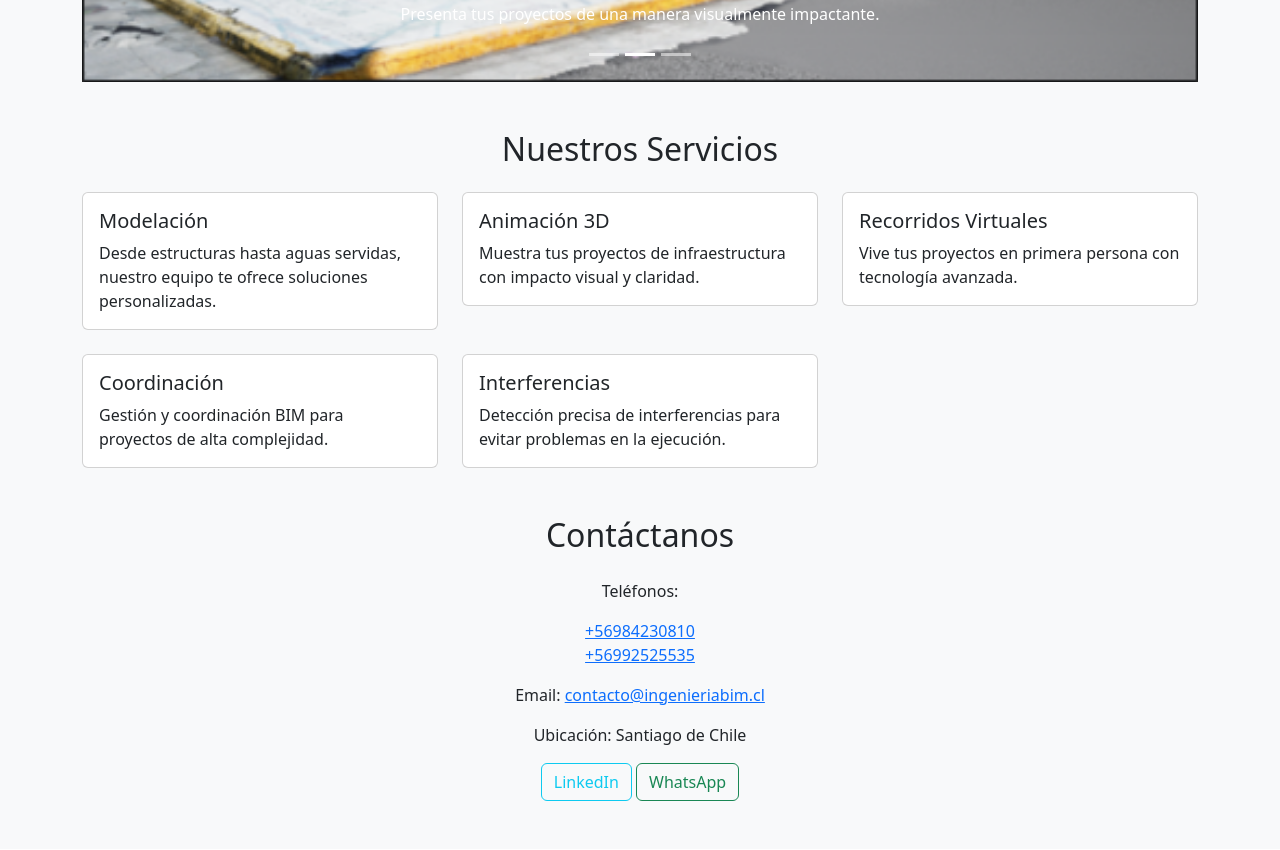
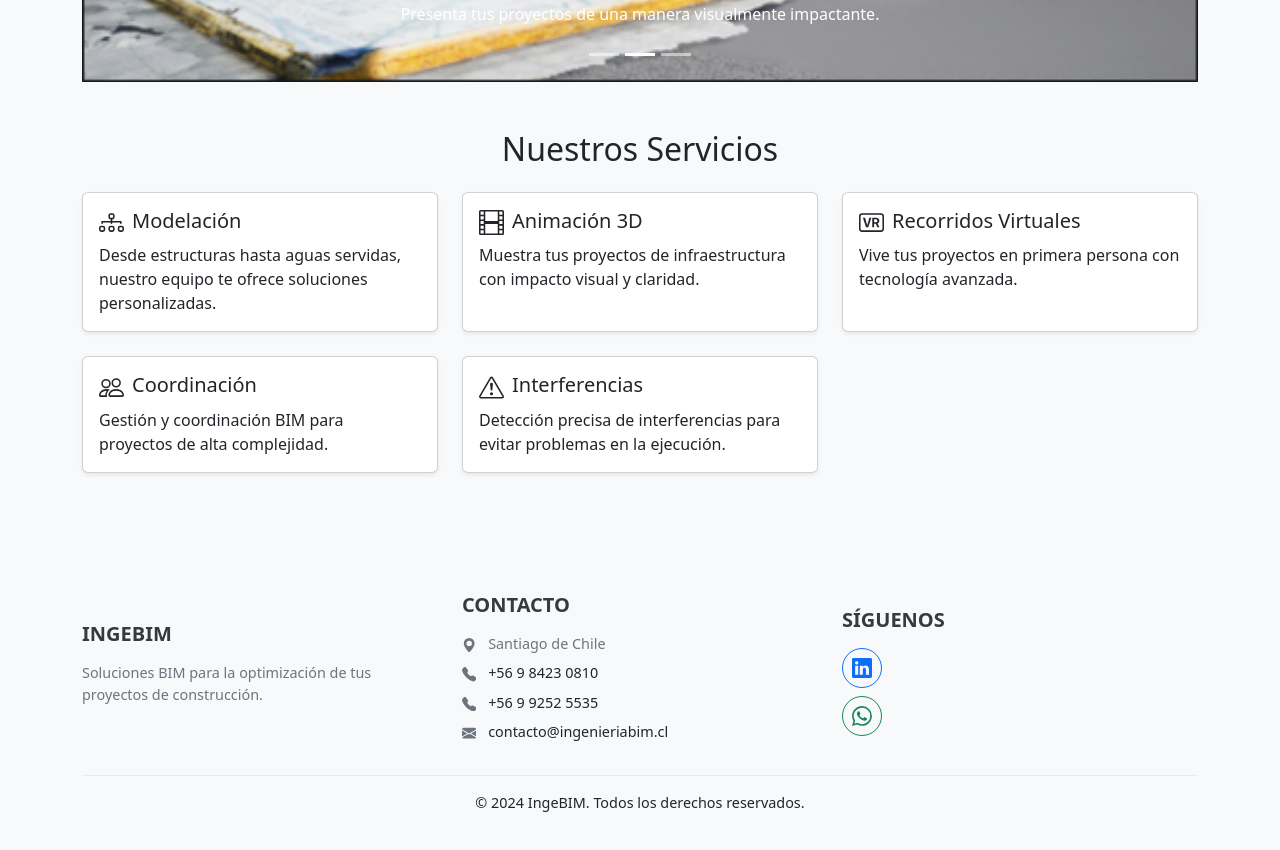
Before and after one commit to 0xtakemichi/bimviewer-web-app, a React (Vite) app: page / in a window 1280 px wide. Shown: the part 1140-1990 px from the top of the page. Built offline with nearby package versions, Linux system fonts and the light colour scheme; no server answers; what @thatopen/ui would draw is missing.

Commit message:
Add footer and services sections to home page
Implements a footer component with contact information and social media links.

Introduces a services section displaying available services with descriptions.

Updates dependencies, including react-bootstrap-icons.

```diff
--- a/package.json
+++ b/package.json
@@ -43,6 +43,7 @@
     "jszip": "3.10.1",
     "react": "18.2.0",
     "react-bootstrap": "^2.10.5",
+    "react-bootstrap-icons": "^1.11.6",
     "react-chartjs-2": "^5.2.0",
     "react-dom": "18.2.0",
     "react-router-dom": "6.18.0",
--- /dev/null
+++ b/src/components/Footer.css
@@ -0,0 +1,52 @@
+.footer {
+  font-size: 0.9rem;
+}
+
+.footer h5 {
+  margin-bottom: 1rem;
+  color: #343a40; /* Dark grey for titles */
+}
+
+.footer p,
+.footer ul li {
+  color: #6c757d; /* Medium grey for text */
+}
+
+.footer a {
+  text-decoration: none;
+  transition: color 0.2s ease-in-out;
+}
+
+.footer a:hover {
+  color: #007bff; /* Primary color on hover */
+}
+
+.footer .list-unstyled li {
+  margin-bottom: 0.5rem;
+}
+
+.footer .btn-outline-primary,
+.footer .btn-outline-success {
+  border-radius: 50%; /* Circular buttons */
+  width: 40px;
+  height: 40px;
+  display: inline-flex;
+  align-items: center;
+  justify-content: center;
+  padding: 0;
+  transition: background-color 0.2s ease-in-out, color 0.2s ease-in-out;
+}
+
+.footer .btn-outline-primary:hover {
+  background-color: #007bff;
+  color: white;
+}
+
+.footer .btn-outline-success:hover {
+  background-color: #28a745;
+  color: white;
+}
+
+.footer .border-top {
+  border-top-color: #e9ecef !important; /* Lighter border */
+}
--- /dev/null
+++ b/src/components/Footer.tsx
@@ -0,0 +1,57 @@
+import React from 'react';
+import { Container, Row, Col, Button } from 'react-bootstrap';
+import { Linkedin, Whatsapp, GeoAltFill, TelephoneFill, EnvelopeFill } from 'react-bootstrap-icons';
+import './Footer.css';
+
+const Footer: React.FC = () => {
+  return (
+    <footer className="footer bg-light text-center text-lg-start mt-auto py-4">
+      <Container>
+        <Row className="align-items-center">
+          <Col lg={4} md={4} className="mb-4 mb-lg-0">
+            <h5 className="text-uppercase fw-bold">IngeBIM</h5>
+            <p>
+              Soluciones BIM para la optimización de tus proyectos de construcción.
+            </p>
+          </Col>
+
+          <Col lg={4} md={4} className="mb-4 mb-md-0">
+            <h5 className="text-uppercase fw-bold">Contacto</h5>
+            <ul className="list-unstyled mb-0">
+              <li>
+                <GeoAltFill className="me-2" /> Santiago de Chile
+              </li>
+              <li>
+                <TelephoneFill className="me-2" /> <a href="tel:+56984230810" className="text-dark">+56 9 8423 0810</a>
+              </li>
+              <li>
+                <TelephoneFill className="me-2" /> <a href="tel:+56992525535" className="text-dark">+56 9 9252 5535</a>
+              </li>
+              <li>
+                <EnvelopeFill className="me-2" /> <a href="mailto:contacto@ingenieriabim.cl" className="text-dark">contacto@ingenieriabim.cl</a>
+              </li>
+            </ul>
+          </Col>
+
+          <Col lg={4} md={4} className="mb-4 mb-md-0">
+            <h5 className="text-uppercase fw-bold">Síguenos</h5>
+            {/* Apply flex to stack buttons and align them responsively */}
+            <div className="d-flex flex-column align-items-center align-items-lg-start">
+              <Button variant="outline-primary" className="mb-2" href="https://www.linkedin.com/company/ingebim/" target="_blank" aria-label="LinkedIn">
+                <Linkedin size={20} />
+              </Button>
+              <Button variant="outline-success" href="https://wa.me/56984230810" target="_blank" aria-label="WhatsApp">
+                <Whatsapp size={20} />
+              </Button>
+            </div>
+          </Col>
+        </Row>
+        <div className="text-center p-3 mt-4 border-top">
+          © {new Date().getFullYear()} IngeBIM. Todos los derechos reservados.
+        </div>
+      </Container>
+    </footer>
+  );
+};
+
+export default Footer;
--- /dev/null
+++ b/src/components/ServicesSection.tsx
@@ -0,0 +1,70 @@
+import React from 'react';
+import { Row, Col, Card } from 'react-bootstrap';
+import { Diagram3, Film, BadgeVr, People, ExclamationTriangle } from 'react-bootstrap-icons';
+
+const ServicesSection: React.FC = () => {
+  return (
+    <section id="services" className="services-section mb-5">
+      <h2 className="text-center mb-4">Nuestros Servicios</h2>
+      <Row xs={1} md={2} lg={3} className="g-4">
+        <Col>
+          <Card className="shadow-sm h-100">
+            <Card.Body className="d-flex flex-column">
+              <Card.Title><Diagram3 size={25} className="me-2" />Modelación</Card.Title>
+              <Card.Text>
+                Desde estructuras hasta aguas servidas, nuestro equipo te ofrece soluciones personalizadas.
+              </Card.Text>
+              {/* <Button variant="outline-primary">Saber Más</Button> */}
+            </Card.Body>
+          </Card>
+        </Col>
+        <Col>
+          <Card className="shadow-sm h-100">
+            <Card.Body className="d-flex flex-column">
+              <Card.Title><Film size={25} className="me-2" />Animación 3D</Card.Title>
+              <Card.Text>
+                Muestra tus proyectos de infraestructura con impacto visual y claridad.
+              </Card.Text>
+              {/* <Button variant="outline-primary">Ver Ejemplos</Button> */}
+            </Card.Body>
+          </Card>
+        </Col>
+        <Col>
+          <Card className="shadow-sm h-100">
+            <Card.Body className="d-flex flex-column">
+              <Card.Title><BadgeVr size={25} className="me-2" />Recorridos Virtuales</Card.Title>
+              <Card.Text>
+                Vive tus proyectos en primera persona con tecnología avanzada.
+              </Card.Text>
+              {/* <Button variant="outline-primary">Experimentar</Button> */}
+            </Card.Body>
+          </Card>
+        </Col>
+        <Col>
+          <Card className="shadow-sm h-100">
+            <Card.Body className="d-flex flex-column">
+              <Card.Title><People size={25} className="me-2" />Coordinación</Card.Title>
+              <Card.Text>
+                Gestión y coordinación BIM para proyectos de alta complejidad.
+              </Card.Text>
+              {/* <Button variant="outline-primary">Descubre Más</Button> */}
+            </Card.Body>
+          </Card>
+        </Col>
+        <Col>
+          <Card className="shadow-sm h-100">
+            <Card.Body className="d-flex flex-column">
+              <Card.Title><ExclamationTriangle size={25} className="me-2" />Interferencias</Card.Title>
+              <Card.Text>
+                Detección precisa de interferencias para evitar problemas en la ejecución.
+              </Card.Text>
+              {/* <Button variant="outline-primary">Más Información</Button> */}
+            </Card.Body>
+          </Card>
+        </Col>
+      </Row>
+    </section>
+  );
+};
+
+export default ServicesSection;
--- a/src/pages/Home.tsx
+++ b/src/pages/Home.tsx
@@ -1,5 +1,7 @@
 import 'bootstrap/dist/css/bootstrap.min.css';
-import { Carousel, Card, Button, Container, Row, Col, Alert } from 'react-bootstrap';
+import { Carousel, Button, Container, Alert } from 'react-bootstrap';
+import Footer from '../components/Footer'; // Importar el nuevo Footer
+import ServicesSection from '../components/ServicesSection'; // Importar la nueva sección de servicios
 import { useState } from 'react';
 
 const Home = () => {
@@ -69,88 +71,11 @@ const Home = () => {
           </Carousel.Item>
         </Carousel>
 
-        {/* Servicios */}
-        <section id="services" className="services-section mb-5">
-          <h2 className="text-center mb-4">Nuestros Servicios</h2>
-          <Row xs={1} md={2} lg={3} className="g-4">
-            <Col>
-              <Card>
-                <Card.Body>
-                  <Card.Title>Modelación</Card.Title>
-                  <Card.Text>
-                    Desde estructuras hasta aguas servidas, nuestro equipo te ofrece soluciones personalizadas.
-                  </Card.Text>
-                  {/* <Button variant="outline-primary">Saber Más</Button> */}
-                </Card.Body>
-              </Card>
-            </Col>
-            <Col>
-              <Card>
-                <Card.Body>
-                  <Card.Title>Animación 3D</Card.Title>
-                  <Card.Text>
-                    Muestra tus proyectos de infraestructura con impacto visual y claridad.
-                  </Card.Text>
-                  {/* <Button variant="outline-primary">Ver Ejemplos</Button> */}
-                </Card.Body>
-              </Card>
-            </Col>
-            <Col>
-              <Card>
-                <Card.Body>
-                  <Card.Title>Recorridos Virtuales</Card.Title>
-                  <Card.Text>
-                    Vive tus proyectos en primera persona con tecnología avanzada.
-                  </Card.Text>
-                  {/* <Button variant="outline-primary">Experimentar</Button> */}
-                </Card.Body>
-              </Card>
-            </Col>
-            <Col>
-              <Card>
-                <Card.Body>
-                  <Card.Title>Coordinación</Card.Title>
-                  <Card.Text>
-                    Gestión y coordinación BIM para proyectos de alta complejidad.
-                  </Card.Text>
-                  {/* <Button variant="outline-primary">Descubre Más</Button> */}
-                </Card.Body>
-              </Card>
-            </Col>
-            <Col>
-              <Card>
-                <Card.Body>
-                  <Card.Title>Interferencias</Card.Title>
-                  <Card.Text>
-                    Detección precisa de interferencias para evitar problemas en la ejecución.
-                  </Card.Text>
-                  {/* <Button variant="outline-primary">Más Información</Button> */}
-                </Card.Body>
-              </Card>
-            </Col>
-          </Row>
-        </section>
+        <ServicesSection />
 
-        {/* Información de Contacto */}
-        <section className="contact-section text-center">
-          <h2 className="mb-4">Contáctanos</h2>
-          <p>Teléfonos:</p>
-          <ul className="list-unstyled">
-            <li><a href="tel:+56984230810">+56984230810</a></li>
-            <li><a href="tel:+56992525535">+56992525535</a></li>
-          </ul>
-          <p>Email: <a href="mailto:contacto@ingenieriabim.cl">contacto@ingenieriabim.cl</a></p>
-          <p>Ubicación: Santiago de Chile</p>
-          <div className="social-media">
-            <Button variant="outline-info" href="https://www.linkedin.com/company/ingebim/" target="_blank">
-              LinkedIn
-            </Button>{' '}
-            <Button variant="outline-success" href="https://wa.me" target="_blank">
-              WhatsApp
-            </Button>
-          </div>
-        </section>
+
       </Container>
+      <Footer />
     </div>
   );
 };
```
Also changed, not shown: 1 other file (tests, documents, lock files or other folders).
